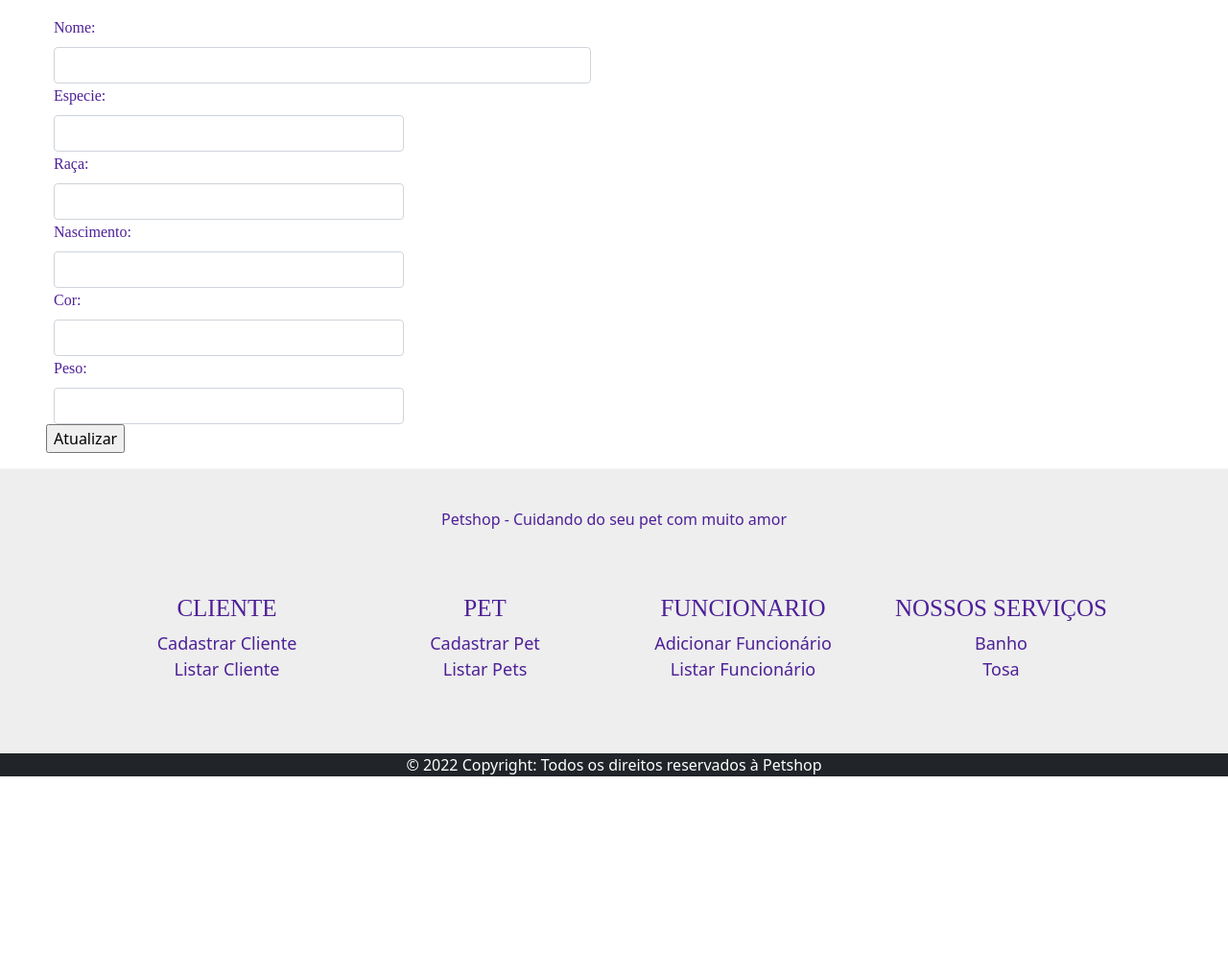
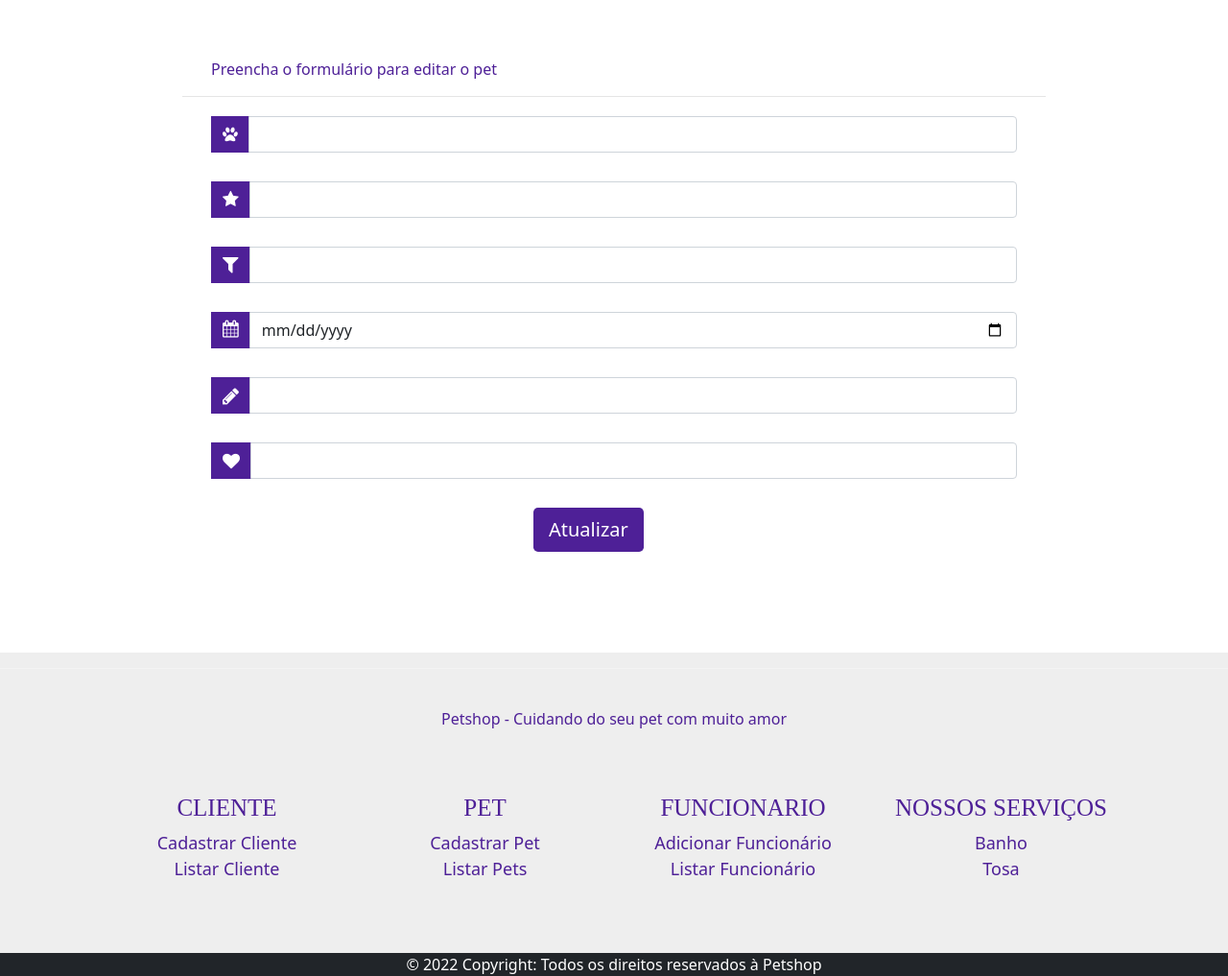
Before and after one commit to riquelmer45/Projeto-PetShop, a Node server app: page /pets/edit/1 in a window 1280 px wide. Shown: the part 239-1256 px from the top of the page at 96% size. Before the commit the page ends 1048 px from the top, so only its background shows below. Run offline with Node 20, Linux system fonts and the light colour scheme; data that the repository does not hold is empty; some libraries are stand-ins or nearby versions; some web fonts are replaced.

Commit message:
Atualização do restante da parte dos pets

```diff
--- a/public/css/styles.css
+++ b/public/css/styles.css
@@ -19,9 +19,20 @@
 .navbar-brand,
 .text-uppercase,
 h4,
-h2 {
+h2,
+th {
     font-family: 'Baloo';
     color: #4E2097 !important;
+}
+
+table {
+    color: #4E2097 !important;
+    font-size: 17px;
+    text-align: center;
+}
+
+.tabela {
+    margin-bottom: 50px;
 }
 
 .btn-primary {
@@ -496,7 +507,7 @@
 }
 
 .signup-form .fa-calendar {
-    font-size: 17px !important;
+    font-size: 18px !important;
     margin-top: 3px;
 }
 
--- a/views/pets/edit.handlebars
+++ b/views/pets/edit.handlebars
@@ -2,54 +2,74 @@
   <h1 class="text-center header-text">Editar Dados - Pet {{pet.nome}}</h1>
 </div>
 
-<div class="back_view">
-  <form action="/pets/edit" method="post" class="row m-3">
-
-    <div class="row align-items-start">
-      <input type="hidden" name="id" value="{{pet.id}}" />
-      <div class="col-md-6">
-        <label for="nome" class="form-label">Nome:</label>
-        <input type="text" name="nome" value="{{pet.nome}}" class="form-control" />
+<div class="signup-form">
+  <form action="/pets/edit" method="post">
+    <p>Preencha o formulário para editar o pet {{pet.nome}}</p>
+    <hr>
+    <input type="hidden" name="id" value="{{pet.id}}" />
+    <div class="form-group">
+      <div class="input-group">
+        <div class="input-group-prepend">
+          <span class="input-group-text">
+            <span class="fa fa-paw"></span>
+          </span>
+        </div>
+        <input type="text" class="form-control" name="nome" value="{{pet.nome}}" required="required">
       </div>
-
     </div>
-
-    <div class="row align-items-start">
-      <div class="col-md-4">
-        <label for="especie" class="form-label">Especie:</label>
-        <input type="text" name="especie" value="{{pet.especie}}" class="form-control" />
+    <div class="form-group">
+      <div class="input-group">
+        <div class="input-group-prepend">
+          <span class="input-group-text">
+            <i class="fa fa-star"></i>
+          </span>
+        </div>
+        <input type="text" class="form-control" name="especie" value="{{pet.especie}}" required="required">
+      </div>
+    </div>
+    <div class="form-group">
+      <div class="input-group">
+        <div class="input-group-prepend">
+          <span class="input-group-text">
+            <i class="fa fa-filter"></i>
+          </span>
+        </div>
+        <input type="text" class="form-control" name="raça" value="{{pet.raça}}" required="required">
+      </div>
+    </div>
+    <div class="form-group">
+      <div class="input-group">
+        <div class="input-group-prepend">
+          <span class="input-group-text">
+            <i class="fa fa-calendar"></i>
+          </span>
+        </div>
+        <input type="date" class="form-control" name="nascimento" value="{{pet.nascimento}}" required="required">
+      </div>
+    </div>
+    <div class="form-group">
+      <div class="input-group">
+        <div class="input-group-prepend">
+          <span class="input-group-text">
+            <i class="fa fa-pencil"></i>
+          </span>
+        </div>
+        <input type="text" class="form-control" name="cor" value="{{pet.cor}}" required="required">
       </div>
     </div>
 
-    <div class="row align-items-start">
-      <div class="col-md-4">
-        <label for="raça" class="form-label">Raça:</label>
-        <input type="text" name="raça" value="{{pet.raça}}" class="form-control" />
+    <div class="form-group">
+      <div class="input-group">
+        <div class="input-group-prepend">
+          <span class="input-group-text">
+            <i class="fa fa-heart"></i>
+          </span>
+        </div>
+        <input type="text" class="form-control" name="peso" value="{{pet.peso}}" required="required">
       </div>
     </div>
-
-    <div class="row align-items-start">
-      <div class="col-md-4">
-        <label for="nascimento" class="form-label">Nascimento:</label>
-        <input type="text" name="nascimento" value="{{pet.nascimento}}" class="form-control" />
-      </div>
+    <div class="form-group">
+      <button type="submit" class="btn-form text-center btn-primary btn-lg">Atualizar</button>
     </div>
-
-    <div class="row align-items-start">
-      <div class="col-md-4">
-        <label for="cor" class="form-label">Cor:</label>
-        <input type="text" name="cor" value="{{pet.cor}}" class="form-control" />
-      </div>
-    </div>
-
-    <div class="row align-items-start">
-      <div class="col-md-4">
-        <label for="peso" class="form-label">Peso:</label>
-        <input type="text" name="peso" value="{{pet.peso}}" class="form-control" />
-      </div>
-    </div>
-
-
-    <div class="col-sm-2">
-      <input type="submit" value="Atualizar" />
-    </div>
+  </form>
+</div>
```
Also changed, not shown: views/pets/petform.handlebars (+14 -2 lines), views/pets/viewpet.handlebars (+29 -21 lines).
